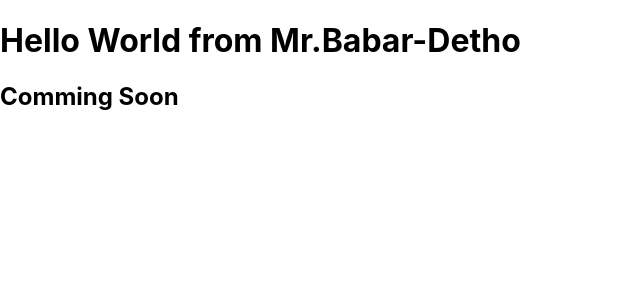
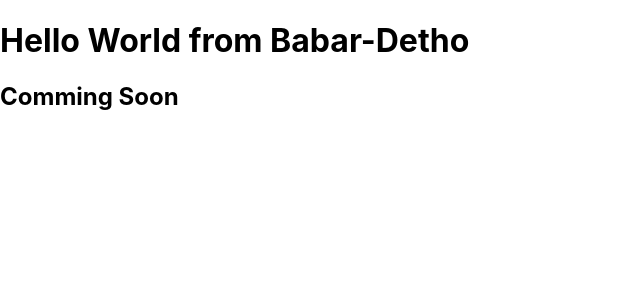
Before and after one commit to BabarAliDetho/react-app, a React (Create React App) app: page / in a window 1280 px wide. Shown: the top 300 px of the page, without its empty margins (0-640 px from the left). Built offline with nearby package versions, Linux system fonts and the light colour scheme.

Commit message:
Update App.js

```diff
--- a/src/App.js
+++ b/src/App.js
@@ -2,7 +2,7 @@ import React from 'react';
 import './App.css';
 function App() {
   return (
-      <div><h1> Hello World from Mr.Babar-Detho </h1>
+      <div><h1> Hello World from Babar-Detho </h1>
       <h2>Comming Soon</h2></div>
   );
 }
```
